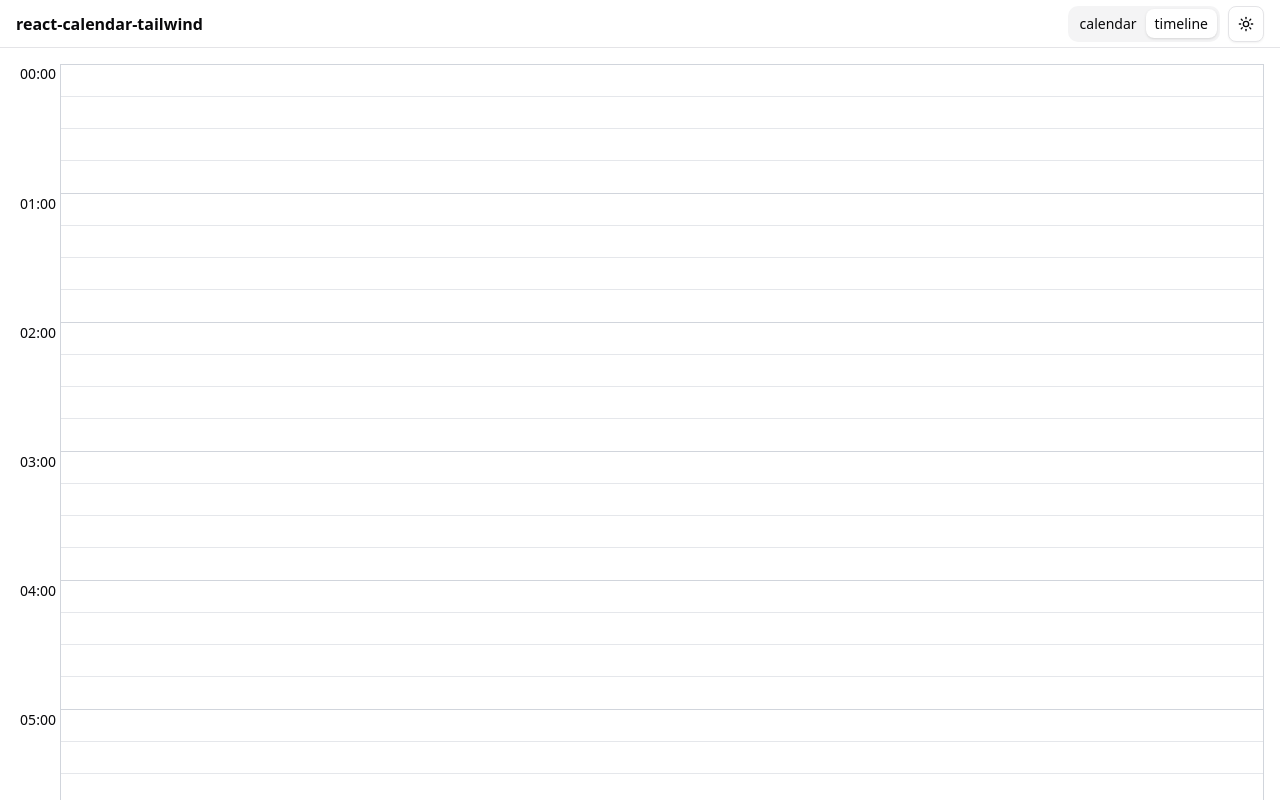
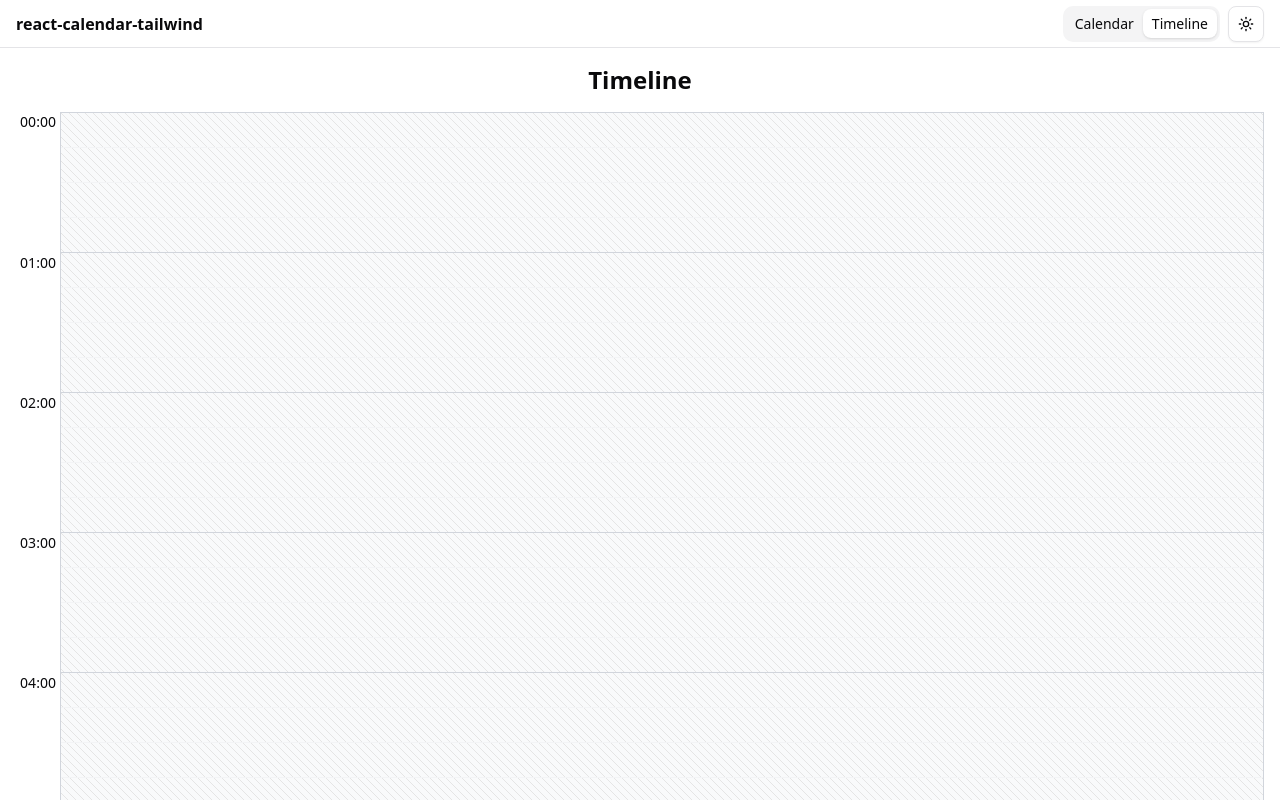
Before and after one commit to OgabekYuldoshev/react-calendar-tailwind, a React (Vite) app: page / in a window 1280 px wide. Shown: the top 800 px of the page. Built offline with nearby package versions, Linux system fonts and the light colour scheme.

Commit message:
style: make some styling in timeline
\

```diff
--- a/src/App.tsx
+++ b/src/App.tsx
@@ -4,15 +4,15 @@
 import { Navbar } from "./components/navbar";
 
 export default function App() {
-  const [tab, setTab] = useState("timeline");
+  const [tab, setTab] = useState("Timeline");
   return (
     <main className="w-full min-h-screen flex flex-col relative">
-      <Navbar tabs={["calendar", "timeline"]} {...{ tab, setTab }} />
+      <Navbar tabs={["Calendar", "Timeline"]} {...{ tab, setTab }} />
       <section className="p-4">
         {
           {
-            timeline: <Timeline />,
-            calendar: <Calendar />,
+            Timeline: <Timeline />,
+            Calendar: <Calendar />,
           }[tab]
         }
       </section>
--- a/src/components/timeline.tsx
+++ b/src/components/timeline.tsx
@@ -1,10 +1,13 @@
 import { useMinuteListener } from "@/hooks/use-minute-listener";
+import { cn } from "@/lib/utils";
 import { range } from "radash";
-import { useMemo, useState } from "react";
+import { useEffect, useMemo, useRef, useState } from "react";
 
 const selectable = [0, 15, 30, 45];
+const workingHours: [number, number] = [9, 18];
 
 export function Timeline() {
+  const timeIndicatorRef = useRef<HTMLDivElement>(null);
   const [currentMinute, setCurrentMinute] = useState(new Date().getMinutes());
 
   useMinuteListener((date) => setCurrentMinute(date.getMinutes()));
@@ -18,33 +21,65 @@
 
   const hourString = hour > 9 ? hour : `0${hour}`;
 
+  useEffect(() => {
+    if (!timeIndicatorRef.current) return;
+    timeIndicatorRef.current.scrollIntoView({
+      behavior: "smooth",
+    });
+  }, [timeIndicatorRef]);
+
   return (
+    <div className="flex flex-col w-full">
+      <h1 className="text-2xl font-bold mb-4 text-center">Timeline</h1>
       <div className="block relative">
         {Array.from(range(0, 23)).map((hour) => {
           const hourToString = hour > 9 ? hour : `0${hour}`;
+          const isWorkingHour =
+            workingHours[0] <= hour && hour <= workingHours[1];
 
           return (
             <div key={hour} className="flex w-full group/parent">
               <div className="w-11 text-sm flex justify-center font-medium">
                 {hourToString}:00
               </div>
-            <div className="border-x border-b flex-1 group-first/parent:border-t grid border-gray-300">
-              {selectable.map((minute) => (
+              <div
+                style={
+                  !isWorkingHour
+                    ? {
+                        backgroundSize: "8px 8px",
+                        backgroundImage:
+                          "linear-gradient(45deg, transparent 46%, #e5e5e5 49%, #e5e5e5 51%, transparent 55%)",
+                      }
+                    : undefined
+                }
+                className={cn(
+                  "border-x border-b flex-1 group-first/parent:border-t grid dark:border-gray-600/50 border-gray-300",
+                  !isWorkingHour && "bg-gray-50 dark:bg-gray-900/50"
+                )}
+              >
+                {selectable.map((minute) => {
+                  const minuteString = minute > 9 ? minute : `0${minute}`;
+                  return (
                     <div
                       key={minute}
-                  className="border-b last:border-b-0 h-8 p-1 flex items-center border-gray-200  group/select"
+                      className="border-b last:border-b-0 p-1 flex items-center dark:border-gray-600/30 border-gray-100 group/select"
+                      onClick={() => {
+                        alert(`${hourToString}:${minuteString}`);
+                      }}
                     >
-                  <div className="bg-blue-500/20 hidden  group-hover/select:block text-sm flex-1 rounded border border-blue-500 px-2">
-                    {hourToString}:{minute > 9 ? minute : `0${minute}`}
+                      <div className="bg-blue-500/20 invisible group-hover/select:visible font-medium text-xs flex-1 rounded border border-blue-500 px-2 py-1">
+                        {hourToString}:{minuteString}
                       </div>
                     </div>
-              ))}
+                  );
+                })}
               </div>
             </div>
           );
         })}
 
         <div
+          ref={timeIndicatorRef}
           style={{
             top: `${calculatePercentage}%`,
             left: 0,
@@ -53,12 +88,13 @@
         >
           <div className="relative pl-11 w-full">
             <hr className="w-full border-b border-red-500" />
-          <div className="absolute text-white bg-red-500 text-sm top-0 right-0 px-2 rounded-b">
+            <div className="absolute text-white bg-red-500 text-xs font-medium py-1 top-0 right-0 px-2 rounded-b">
               {hourString}:
               {currentMinute > 9 ? currentMinute : `0${currentMinute}`}
             </div>
           </div>
         </div>
       </div>
+    </div>
   );
 }
```
Lines whose indentation alone changed are shown as unchanged.
